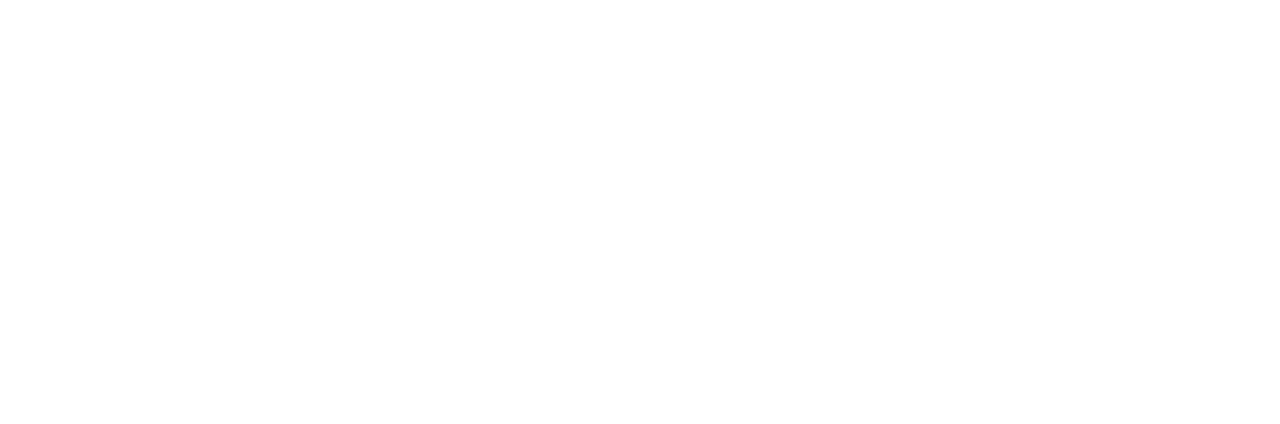
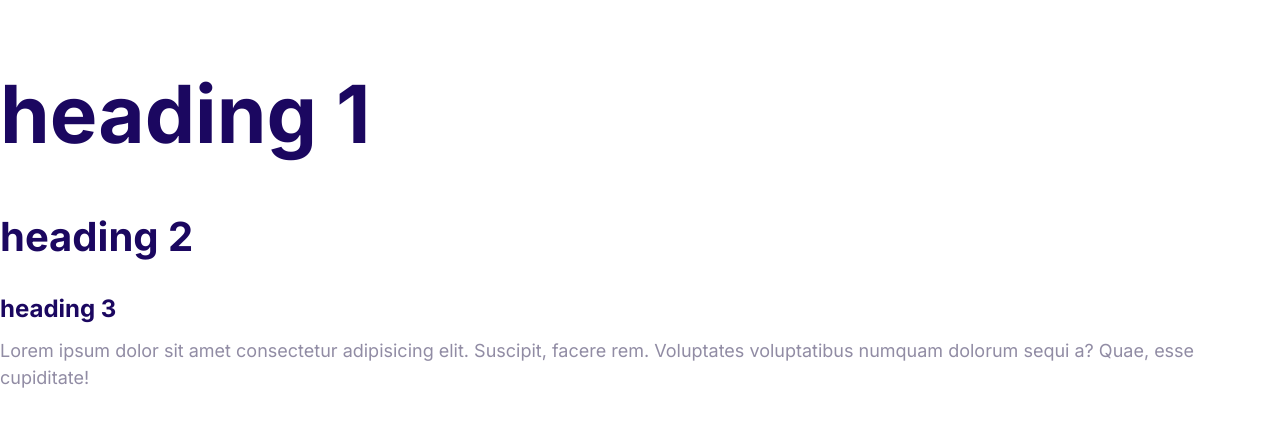
Before and after one commit to aguidad/guidify, a plain HTML site: page index.html in a window 1280 px wide. Drawn offline with Linux system fonts and the light colour scheme.

Commit message:
Define the styles for the fonts.

```diff
--- a/css/styles.css
+++ b/css/styles.css
@@ -5,3 +5,54 @@
   --color-headings: #1b0760;
   --color-body: #918ca4;
 }
+
+html {
+  font-size: 62.5%;
+}
+
+body {
+  font-family: Inter, Arial, Helvetica, sans-serif;
+  color: var(--color-body);
+  font-size: 2.4rem;
+  line-height: 1.5;
+}
+
+h1,
+h2,
+h3 {
+  color: var(--color-headings);
+  margin-bottom: 1rem;
+}
+
+h1 {
+  font-size: 7rem;
+}
+
+h2 {
+  font-size: 4rem;
+}
+
+h3 {
+  font-size: 3rem;
+}
+
+p {
+  margin-top: 0;
+}
+
+@media screen and (min-width: 1024px) {
+  body {
+    font-size: 1.8rem;
+  }
+  h1 {
+    font-size: 8rem;
+  }
+
+  h2 {
+    font-size: 4rem;
+  }
+
+  h3 {
+    font-size: 2.4rem;
+  }
+}
--- a/index.html
+++ b/index.html
@@ -3,9 +3,24 @@
   <head>
     <meta charset="UTF-8" />
     <meta name="viewport" content="width=device-width, initial-scale=1.0" />
+    <link rel="preconnect" href="https://fonts.googleapis.com" />
+    <link rel="preconnect" href="https://fonts.gstatic.com" crossorigin />
+    <link
+      href="https://fonts.googleapis.com/css2?family=Inter:wght@400;700&display=swap"
+      rel="stylesheet"
+    />
+    <link rel="stylesheet" href="./css/normalize.css" />
     <link rel="stylesheet" href="./css/styles.css" />
-    <link rel="stylesheet" href="./css/normalize.css" />
     <title>Guidify</title>
   </head>
-  <body></body>
+  <body>
+    <h1>heading 1</h1>
+    <h2>heading 2</h2>
+    <h3>heading 3</h3>
+    <p>
+      Lorem ipsum dolor sit amet consectetur adipisicing elit. Suscipit, facere
+      rem. Voluptates voluptatibus numquam dolorum sequi a? Quae, esse
+      cupiditate!
+    </p>
+  </body>
 </html>
```
